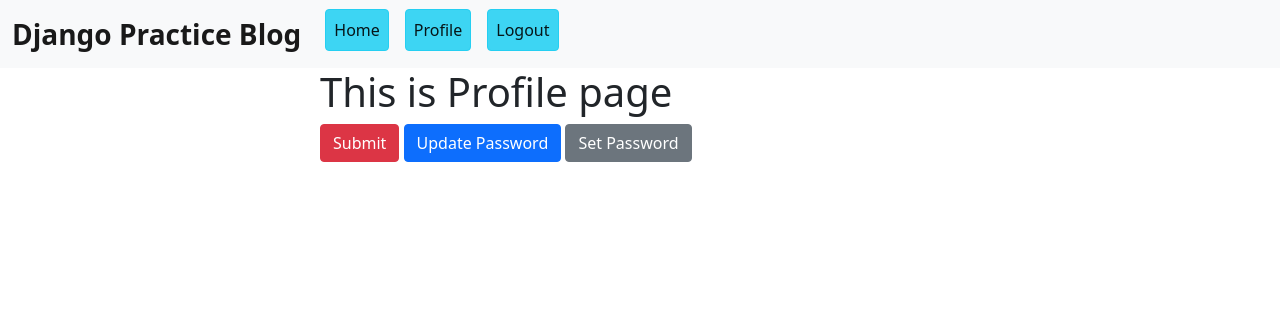
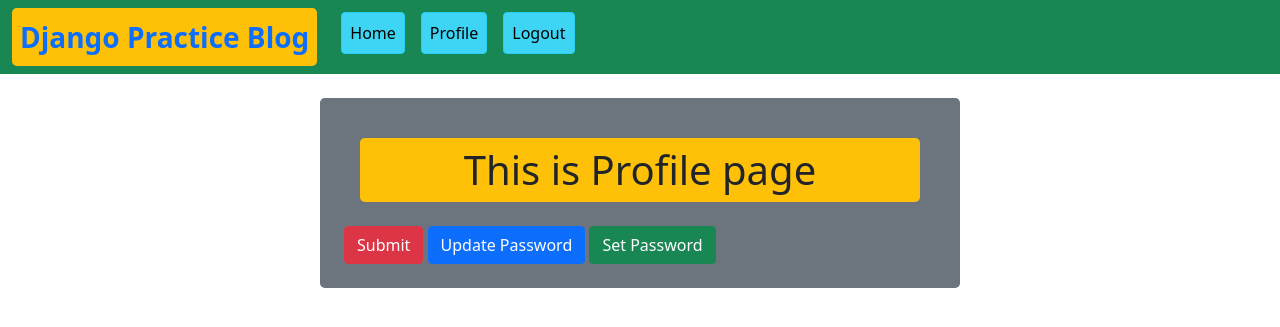
Before and after one commit to Rakibul-Islam-313/week5_practice1, a Django app: page /user/profile/ in a window 1280 px wide. Shown: the top 327 px of the page. Run offline with Django 4.2, Linux system fonts and the light colour scheme; a user stored in the database is signed in; some libraries are stand-ins or nearby versions.

Commit message:
first commit

```diff
--- a/Practice_Blog/settings.py
+++ b/Practice_Blog/settings.py
@@ -120,6 +120,12 @@ USE_TZ = True
 # https://docs.djangoproject.com/en/4.2/howto/static-files/
 
 STATIC_URL = 'static/'
+STATICFILES_DIRS = [
+    BASE_DIR / 'static',
+]
+
+MEDIA_URL = '/media/'
+MEDIA_ROOT = BASE_DIR / 'static'
 
 # Default primary key field type
 # https://docs.djangoproject.com/en/4.2/ref/settings/#default-auto-field
--- a/Practice_Blog/urls.py
+++ b/Practice_Blog/urls.py
@@ -1,9 +1,12 @@
-
 from django.contrib import admin
 from django.urls import path,include
 from . import views
+from django.conf import settings
+from django.conf.urls.static import static
 urlpatterns = [
     path('admin/', admin.site.urls),
     path('', views.home , name='home_page'),
     path('user/', include('first_app.urls')),
 ]
+if settings.DEBUG:
+    urlpatterns += static(settings.MEDIA_URL, document_root=settings.MEDIA_ROOT)
--- a/first_app/templates/profile.html
+++ b/first_app/templates/profile.html
@@ -1,14 +1,19 @@
 {% extends 'base.html' %}
-{% block title %}Home page{% endblock %}
+{% block title %}{{type}}{% endblock %}
 {% load crispy_forms_tags %}
 {% block content %}
 
-<form class="w-50 m-auto mb-4" method="post">
-    <h1>This is {{type}} page</h1>
+<form class="w-50 m-auto mb-4 mt-4 p-4 bg-secondary align-items-center rounded-3"  method="post">
+    <h1 class="bg-warning m-3 p-2 d-flex justify-content-center rounded-3">This is {{type}} page</h1>
     {% csrf_token %}
-    {{form | crispy}}
-    <button class="btn btn-danger">Submit</button>
-    <a class="btn btn-primary" href="{% url 'pass_change_page' %}">Update Password</a>
-    <a href="{% url 'pass_change_2_page' %}" class="btn btn-secondary">Set Password</a>
+    <!-- {{form | crispy}} -->
+    {% for i in form %}
+    {{i.label_tag}}
+    {{i}}
+    {{i.errors|striptags}}
+    {% endfor %}
+    <button class="btn btn-danger mt-2">Submit</button>
+    <a class="btn btn-primary mt-2" href="{% url 'pass_change_page' %}">Update Password</a>
+    <a href="{% url 'pass_change_2_page' %}" class="btn btn-success mt-2">Set Password</a>
 </form>
 {% endblock%}
--- a/templates/base.html
+++ b/templates/base.html
@@ -9,9 +9,9 @@
   </head>
   <body>
 
-    <nav class="navbar navbar-expand-lg navbar-light bg-light">
+    <nav class="navbar navbar-expand-lg bg-success">
         <div class="container-fluid">
-          <a class="navbar-brand fw-bold fs-3">Django Practice Blog</a>
+          <a class="navbar-brand fw-bold fs-3 bg-warning  p-2 rounded-3">Django Practice Blog</a>
           <button class="navbar-toggler" type="button" data-bs-toggle="collapse" data-bs-target="#navbarNavAltMarkup" aria-controls="navbarNavAltMarkup" aria-expanded="false" aria-label="Toggle navigation">
             <span class="navbar-toggler-icon"></span>
           </button>
@@ -23,7 +23,7 @@
               <a class="nav-link active btn btn-info mb-2 mx-2" href="{% url 'logout_page' %}">Logout</a>
               {% else %}
               <a class="nav-link active btn btn-info mb-2 mx-2" href="{% url 'sign_up_page' %}">Sign up</a>
-              <a class="nav-link active btn btn-info" href="{% url 'login_page' %}">Login</a>
+              <a class="nav-link active btn btn-info mb-2 mx-2" href="{% url 'login_page' %}">Login</a>
               {% endif %}
             </div>
           </div>
--- a/templates/home.html
+++ b/templates/home.html
@@ -1,7 +1,7 @@
 {% extends 'base.html' %}
 {% block title %}Home page{% endblock %}
 {% block content %}
-<h1>This is home page</h1>
+<h1 class="bg-primary p-3 d-flex justify-content-center">Welcome to home page</h1>
         <!-- {% for i in messages %}
             <div>
                 <h1>{{i}}</h1>
```
Also changed, not shown: db.sqlite3, static/django.jpeg (added).
